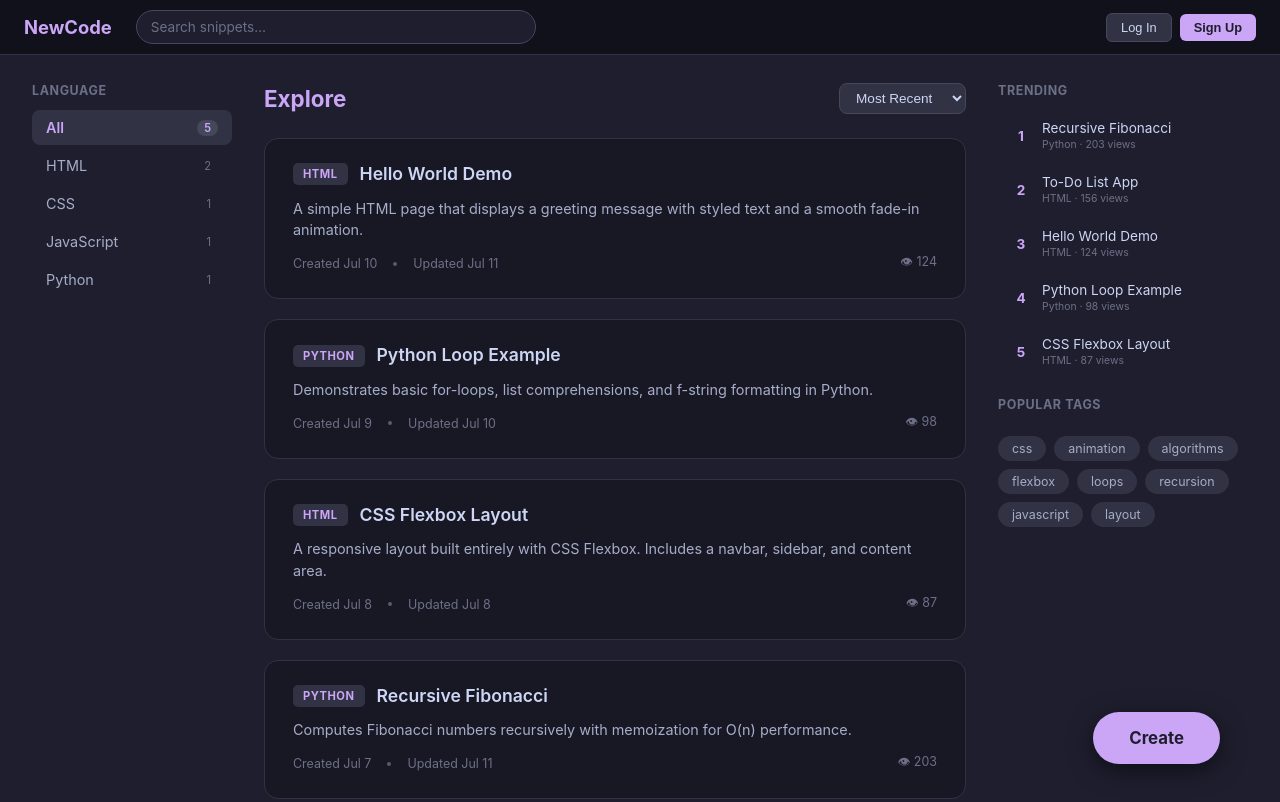
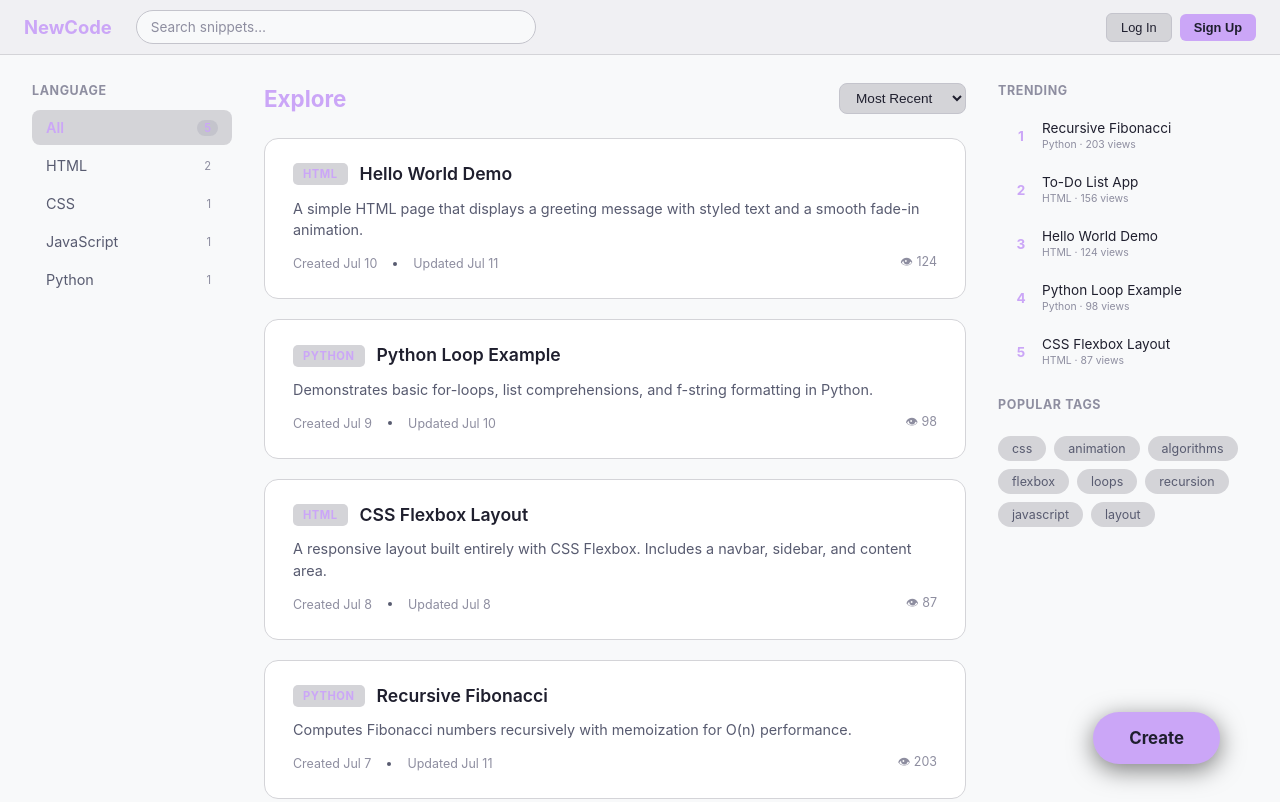
Before and after one commit to william06-23/codeSharingWebsite, a website: page public/main.html in a window 1280 px wide. Shown: the top 802 px of the page. Drawn offline with Linux system fonts and the light colour scheme.

Commit message:
Switch to light color scheme across all pages

```diff
--- a/public/main.html
+++ b/public/main.html
@@ -9,8 +9,8 @@
 
     body {
       font-family: -apple-system, BlinkMacSystemFont, "Segoe UI", Roboto, sans-serif;
-      background: #1e1e2e;
-      color: #cdd6f4;
+      background: #f8f9fa;
+      color: #1f1f2e;
       min-height: 100vh;
     }
 
@@ -19,8 +19,8 @@
       display: flex;
       align-items: center;
       padding: 10px 24px;
-      background: #11111b;
-      border-bottom: 1px solid #313244;
+      background: #f0f0f3;
+      border-bottom: 1px solid #d4d4d8;
       position: sticky;
       top: 0;
       z-index: 100;
@@ -37,15 +37,15 @@
       flex: 0 1 400px;
       padding: 8px 14px;
       border-radius: 20px;
-      border: 1px solid #45475a;
-      background: #1e1e2e;
-      color: #cdd6f4;
+      border: 1px solid #c4c4cc;
+      background: #f8f9fa;
+      color: #1f1f2e;
       font-size: 0.85rem;
       font-family: inherit;
       outline: none;
       transition: border-color 0.2s;
     }
-    .topbar .search-bar::placeholder { color: #6c7086; }
+    .topbar .search-bar::placeholder { color: #8e8ea0; }
     .topbar .search-bar:focus { border-color: #cba6f7; }
 
     .topbar .spacer { flex: 1; }
@@ -53,9 +53,9 @@
     .topbar .auth-btn {
       padding: 6px 14px;
       border-radius: 6px;
-      border: 1px solid #45475a;
-      background: #313244;
-      color: #cdd6f4;
+      border: 1px solid #c4c4cc;
+      background: #d4d4d8;
+      color: #1f1f2e;
       font-size: 0.8rem;
       cursor: pointer;
       margin-left: 8px;
@@ -63,7 +63,7 @@
 
     .topbar .auth-btn.primary {
       background: #cba6f7;
-      color: #1e1e2e;
+      color: #1f1f2e;
       border: none;
       font-weight: 600;
     }
@@ -91,7 +91,7 @@
       font-size: 0.78rem;
       text-transform: uppercase;
       letter-spacing: 0.6px;
-      color: #6c7086;
+      color: #8e8ea0;
       margin-bottom: 12px;
     }
 
@@ -107,16 +107,16 @@
       border-radius: 8px;
       font-size: 0.9rem;
       cursor: pointer;
-      color: #a6adc8;
+      color: #585b70;
       transition: background 0.15s;
       display: flex;
       align-items: center;
       gap: 8px;
     }
 
-    .filter-list li:hover { background: #313244; }
+    .filter-list li:hover { background: #d4d4d8; }
     .filter-list li.active {
-      background: #313244;
+      background: #d4d4d8;
       color: #cba6f7;
       font-weight: 600;
     }
@@ -124,12 +124,12 @@
     .filter-list .count {
       margin-left: auto;
       font-size: 0.7rem;
-      color: #6c7086;
-      background: #1e1e2e;
+      color: #8e8ea0;
+      background: #f8f9fa;
       padding: 1px 7px;
       border-radius: 10px;
     }
-    .filter-list li.active .count { background: #45475a; color: #cba6f7; }
+    .filter-list li.active .count { background: #c4c4cc; color: #cba6f7; }
 
     /* ── Center feed ── */
     .feed {
@@ -157,20 +157,20 @@
       margin-left: auto;
       padding: 6px 12px;
       border-radius: 8px;
-      border: 1px solid #45475a;
-      background: #313244;
-      color: #cdd6f4;
+      border: 1px solid #c4c4cc;
+      background: #d4d4d8;
+      color: #1f1f2e;
       font-size: 0.85rem;
       cursor: pointer;
     }
 
     .work-card {
-      background: #181825;
-      border: 1px solid #313244;
+      background: #ffffff;
+      border: 1px solid #d4d4d8;
       border-radius: 14px;
       padding: 24px 28px;
       text-decoration: none;
-      color: #cdd6f4;
+      color: #1f1f2e;
       transition: border-color 0.2s, transform 0.12s;
       display: flex;
       flex-direction: column;
@@ -195,7 +195,7 @@
       letter-spacing: 0.5px;
       padding: 4px 10px;
       border-radius: 5px;
-      background: #313244;
+      background: #d4d4d8;
       color: #cba6f7;
       flex-shrink: 0;
     }
@@ -203,13 +203,13 @@
     .work-card .title {
       font-size: 1.1rem;
       font-weight: 600;
-      color: #cdd6f4;
+      color: #1f1f2e;
       line-height: 1.3;
     }
 
     .work-card .desc {
       font-size: 0.9rem;
-      color: #a6adc8;
+      color: #585b70;
       line-height: 1.5;
       display: -webkit-box;
       -webkit-line-clamp: 2;
@@ -222,7 +222,7 @@
       align-items: center;
       gap: 16px;
       font-size: 0.78rem;
-      color: #6c7086;
+      color: #8e8ea0;
     }
 
     .work-card .card-footer .dot {
@@ -252,7 +252,7 @@
       font-size: 0.78rem;
       text-transform: uppercase;
       letter-spacing: 0.6px;
-      color: #6c7086;
+      color: #8e8ea0;
       margin-bottom: 12px;
     }
 
@@ -268,14 +268,14 @@
       border-radius: 8px;
       font-size: 0.88rem;
       cursor: pointer;
-      color: #a6adc8;
+      color: #585b70;
       transition: background 0.15s;
       display: flex;
       align-items: center;
       gap: 10px;
     }
 
-    .trending-list li:hover { background: #313244; }
+    .trending-list li:hover { background: #d4d4d8; }
 
     .trending-list .rank {
       font-size: 0.85rem;
@@ -294,7 +294,7 @@
 
     .trending-list .info .name {
       font-size: 0.85rem;
-      color: #cdd6f4;
+      color: #1f1f2e;
       white-space: nowrap;
       overflow: hidden;
       text-overflow: ellipsis;
@@ -302,7 +302,7 @@
 
     .trending-list .info .meta {
       font-size: 0.65rem;
-      color: #6c7086;
+      color: #8e8ea0;
     }
 
     .sidebar-right .tag-cloud {
@@ -316,12 +316,12 @@
       padding: 5px 14px;
       border-radius: 14px;
       font-size: 0.78rem;
-      background: #313244;
-      color: #a6adc8;
+      background: #d4d4d8;
+      color: #585b70;
       cursor: pointer;
       transition: background 0.15s;
     }
-    .sidebar-right .tag:hover { background: #45475a; color: #cdd6f4; }
+    .sidebar-right .tag:hover { background: #c4c4cc; color: #1f1f2e; }
 
     /* ── Floating create button ── */
     .create-btn {
@@ -331,7 +331,7 @@
       padding: 16px 36px;
       border-radius: 32px;
       background: #cba6f7;
-      color: #1e1e2e;
+      color: #1f1f2e;
       font-size: 1.05rem;
       font-weight: 700;
       border: none;
```
Also changed, not shown: public/create.html (+29 -29 lines), public/index.html (+36 -36 lines).
